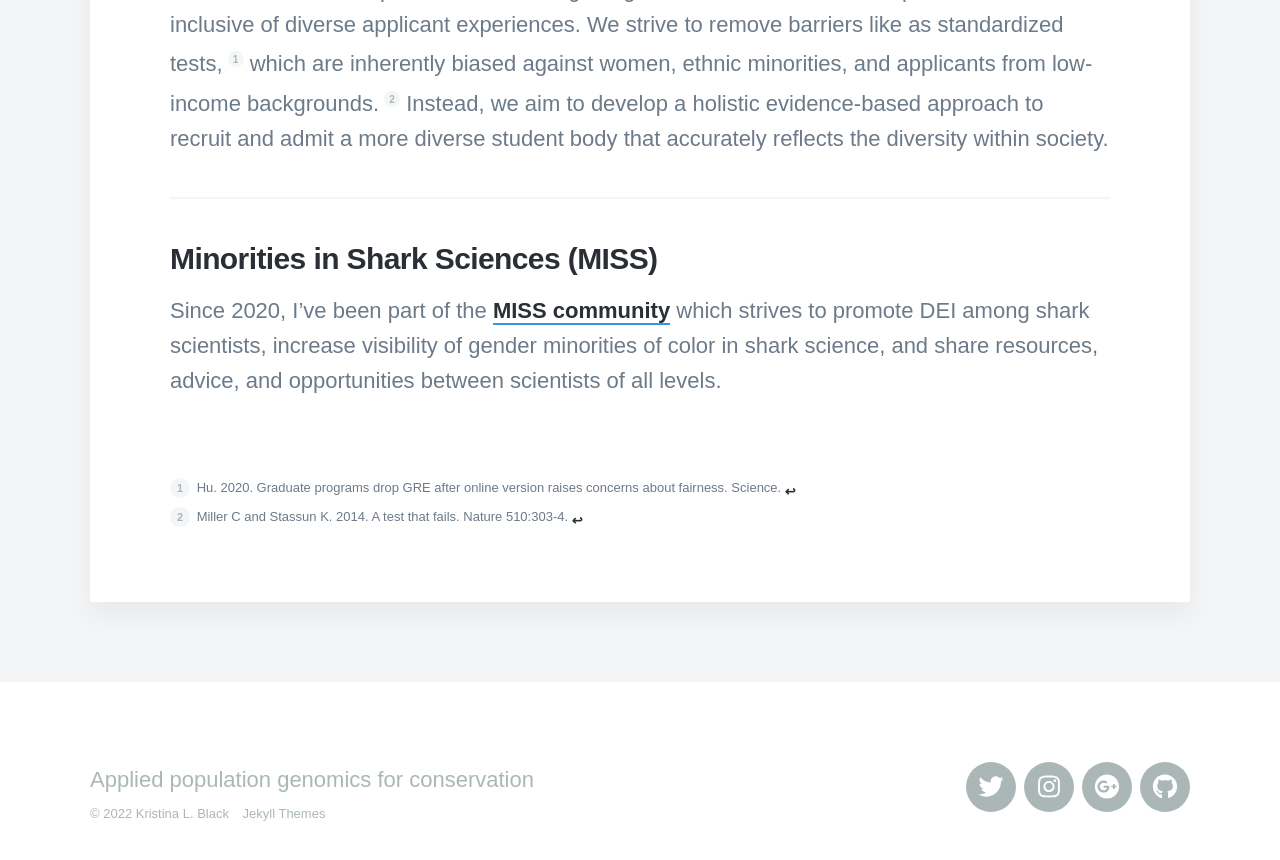
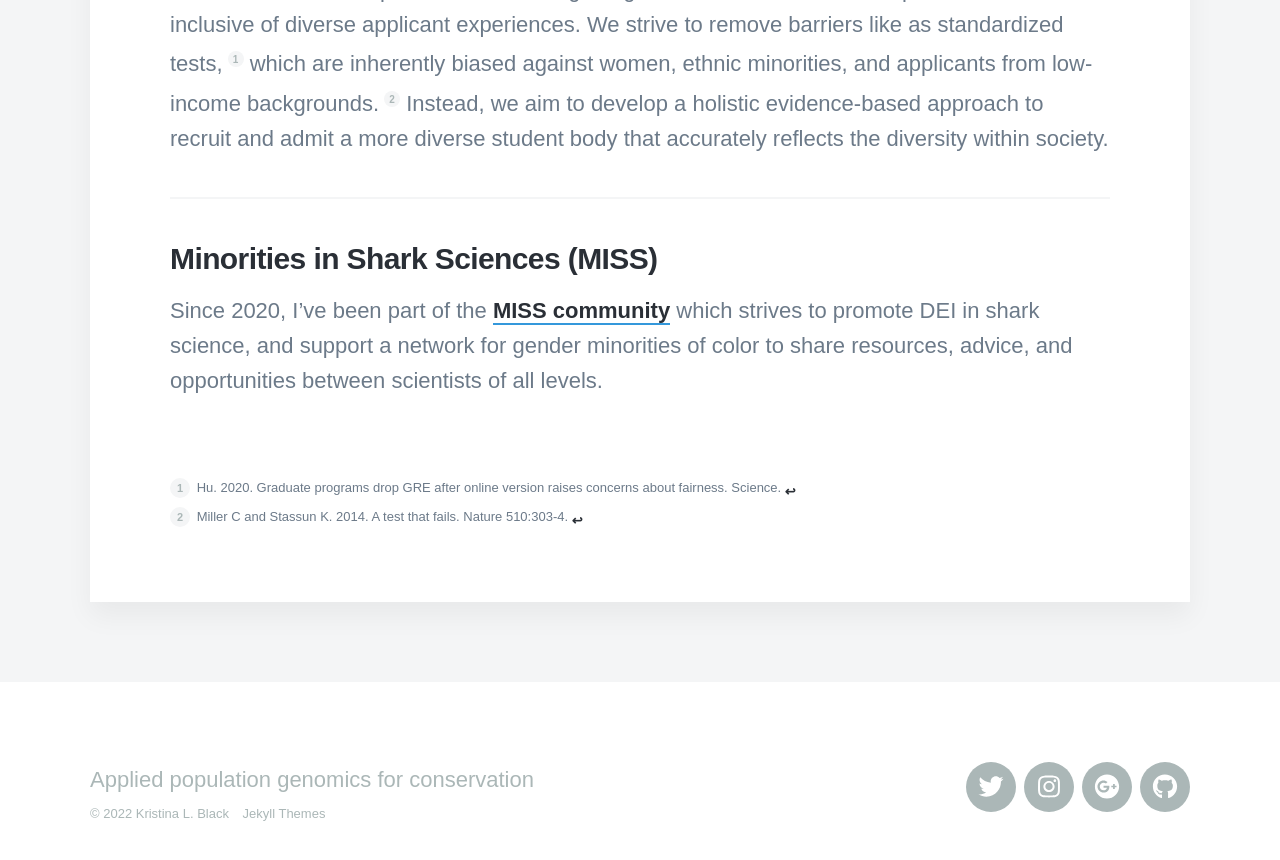
Before and after one commit to kristinaleilani/kristinaleilani.github.io, a Jekyll site: the page built from _posts/2022-01-01-Committees.md, in a window 1280 px wide and 900 px high, scrolled down 3296 px. Shown: the top 860 px of the window. Built offline with Jekyll 4.4.1, drawn with Linux system fonts in a browser that asks for light colours; nearby versions of some CDN libraries; some web fonts are replaced.

Commit message:
Update 2022-01-01-Committees.md

```diff
--- a/_posts/2022-01-01-Committees.md
+++ b/_posts/2022-01-01-Committees.md
@@ -45,4 +45,4 @@ Since 2022, I joined the DEI committee for the [Department of Integrative Biolog
 
 ### Minorities in Shark Sciences (MISS)
 
-Since 2020, I've been part of the [MISS community](https://www.misselasmo.org/) which strives to promote DEI among shark scientists, increase visibility of gender minorities of color in shark science, and share resources, advice, and opportunities between scientists of all levels.
+Since 2020, I've been part of the [MISS community](https://www.misselasmo.org/) which strives to promote DEI in shark science, and support a network for gender minorities of color to share resources, advice, and opportunities between scientists of all levels.
```
